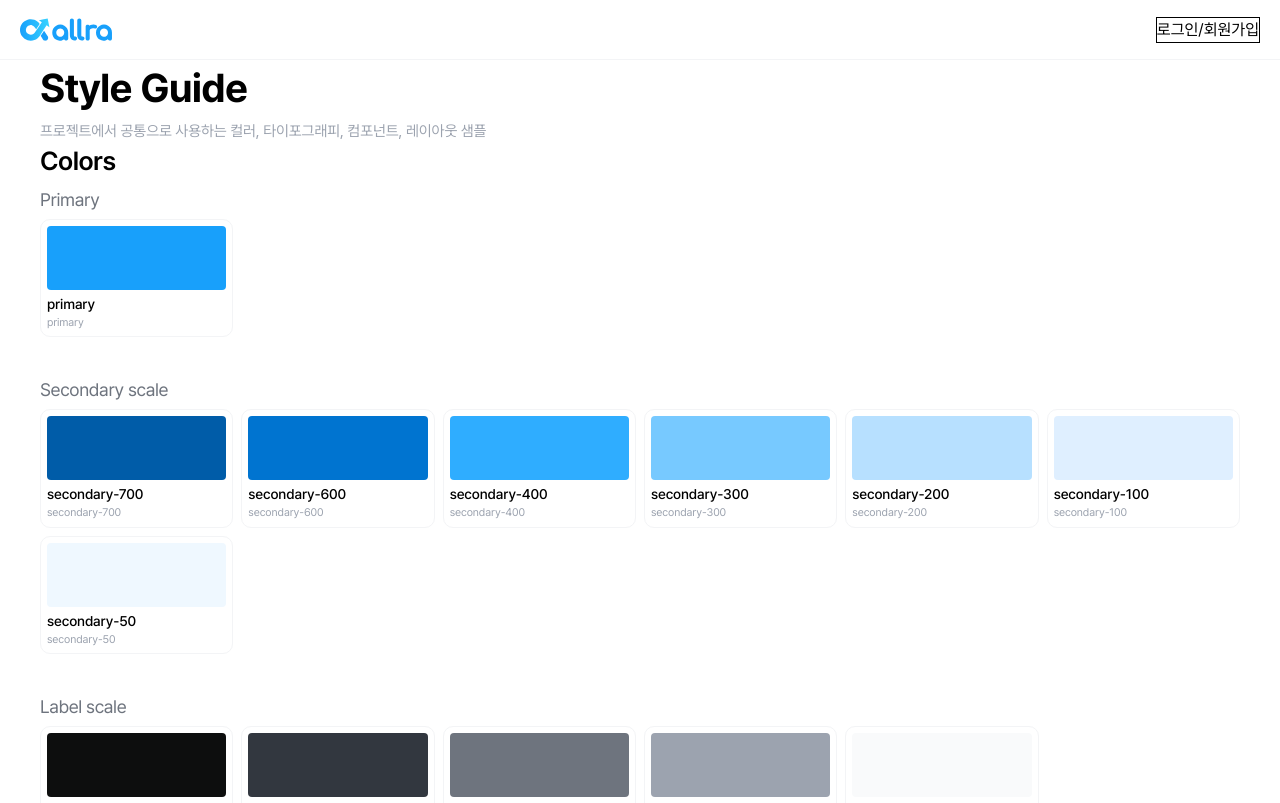
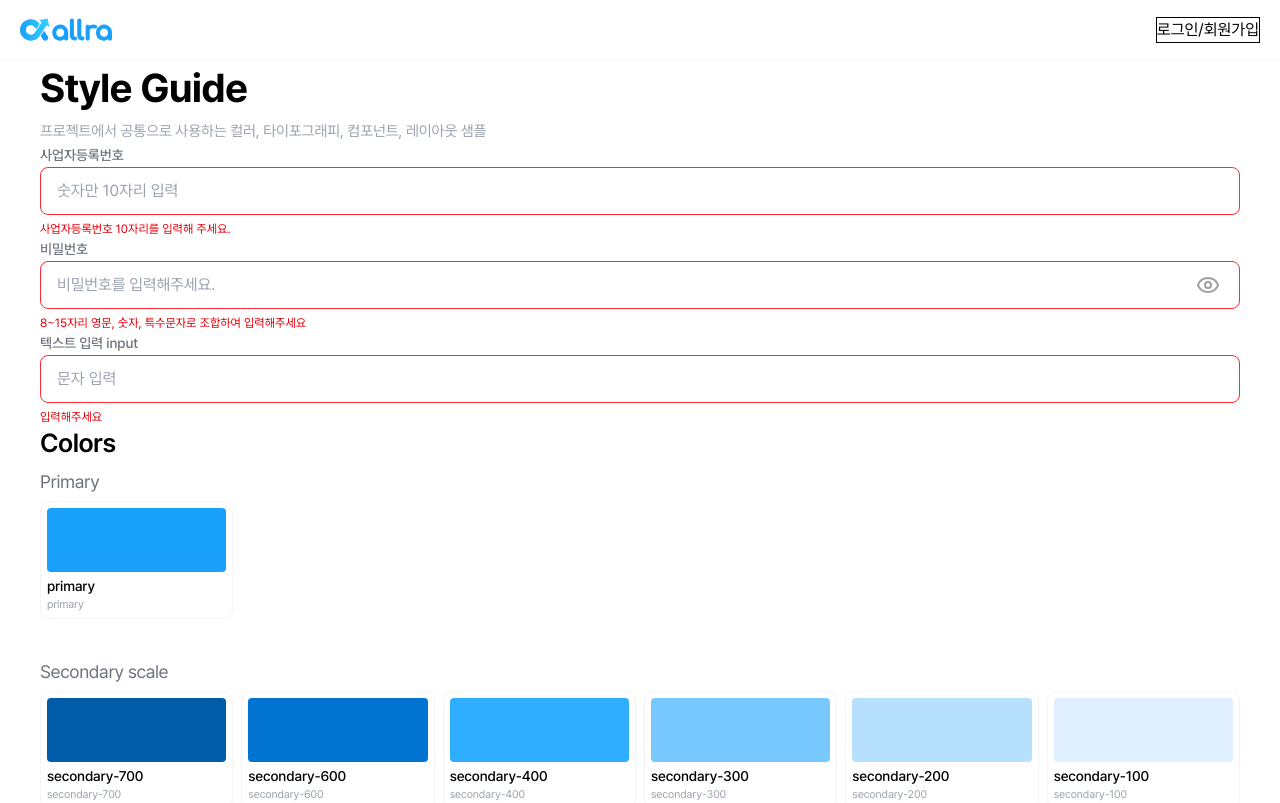
Before and after one commit to girl0330/allra-assignment-phg, a Next.js app: page /style-guide in a window 1280 px wide. Shown: the top 803 px of the page. Built offline with nearby package versions, Linux system fonts and the light colour scheme.

Commit message:
feat: input 계발(input 상태, 아이콘 설정, 초기화 handler)

```diff
--- a/src/app/style-guide/page.tsx
+++ b/src/app/style-guide/page.tsx
@@ -1,14 +1,75 @@
 'use client';
+
+import Input from '@/shared/components/Input';
+import { useState } from 'react';
 
 type Swatch = { name: string; className: string; text?: string };
 
 export default function StyleGuidePage() {
+  const [businessNo, setBussinessNo] = useState('');
+  const [password, setPassword] = useState('');
+  const [inputText, setInputText] = useState('');
+
   return (
     <div>
       <h1 className="text-display-2 font-bold">Style Guide</h1>
       <p className="mt-2 text-body-2 text-label-500">
         프로젝트에서 공통으로 사용하는 컬러, 타이포그래피, 컴포넌트, 레이아웃 샘플
       </p>
+      <div className="flex flex-col gap-6">
+        <Input
+          id="businessNo"
+          name="businessNo"
+          placeholder="숫자만 10자리 입력"
+          autoComplete="username"
+          type="text"
+          label="사업자등록번호"
+          value={businessNo}
+          onChange={(e) => {
+            setBussinessNo(e.target.value);
+          }}
+          clearable
+          onClear={() => {
+            setBussinessNo('');
+          }}
+          errorText="사업자등록번호 10자리를 입력해 주세요."
+        />
+      </div>
+
+      <div className="space-y-3">
+        <Input
+          id="password"
+          name="password"
+          label="비밀번호"
+          type="password"
+          placeholder="비밀번호를 입력해주세요."
+          autoComplete="current-password"
+          value={password}
+          onChange={(e) => setPassword(e.target.value)}
+          className="ring-offset-background file:text-sm flex w-full rounded-md border border-line-200 bg-background-default px-6 py-[12.5px] file:border-0 file:bg-transparent file:font-medium placeholder:text-body-2 placeholder:text-label-500 focus-visible:outline-hidden disabled:cursor-not-allowed disabled:border-0 disabled:bg-background-alternative disabled:text-status-disable disabled:placeholder:text-status-disable focus:ring-1 focus:ring-component-dark h-[48px] text-body-1"
+          showPasswordToggle
+          errorText="8~15자리 영문, 숫자, 특수문자로 조합하여 입력해주세요"
+        />
+      </div>
+
+      <div className="flex flex-col gap-6">
+        <Input
+          id="textInput"
+          name="textInput"
+          placeholder="문자 입력"
+          type="text"
+          label="텍스트 입력 input"
+          value={inputText}
+          onChange={(e) => {
+            setInputText(e.target.value);
+          }}
+          clearable
+          onClear={() => {
+            setInputText('');
+          }}
+          errorText="입력해주세요"
+        />
+      </div>
 
       {/* Colors */}
       <Section title="Colors">
--- /dev/null
+++ b/src/shared/components/Input.tsx
@@ -0,0 +1,138 @@
+'use client';
+
+import { useState } from 'react';
+import type React from 'react';
+import { Eye, EyeOff, Check, X } from 'lucide-react';
+
+export type InputStatus = 'none' | 'error' | 'success';
+
+interface InputProps extends React.InputHTMLAttributes<HTMLInputElement> {
+  label?: string;
+  errorText?: string;
+  status?: InputStatus;
+  clearable?: boolean;
+  showPasswordToggle?: boolean;
+  showCheckOnValid?: boolean;
+  onClear?: () => void;
+  containerClassName?: string;
+  className?: string;
+  autoComplete?: string;
+}
+
+const Input = ({
+  id,
+  name,
+  type = 'text',
+  label,
+  autoComplete = 'none',
+  value,
+  onChange,
+  status = 'none',
+  errorText,
+  clearable = false,
+  showPasswordToggle = false,
+  showCheckOnValid = false,
+  className,
+  containerClassName,
+  onClear,
+  ...props
+}: InputProps) => {
+  const [showPwd, setShowPwd] = useState(false);
+  const isPassword = showPasswordToggle || type === 'password';
+  const inputType = isPassword ? (showPwd ? 'text' : 'password') : type;
+
+  // input상태 설정
+  const hasValue = typeof value === 'string' ? value.length > 0 : typeof value === 'number' ? true : false;
+  const effectiveStatus: InputStatus = hasValue ? 'none' : 'error';
+  const isError = !hasValue || effectiveStatus === 'error';
+  const isSuccess = !isError && status === 'success';
+
+  // 아이콘 설정
+  const needRightIcon = isPassword || (clearable && hasValue) || (showCheckOnValid && isSuccess && hasValue);
+
+  // 초기화 이벤트
+  const handleClear = (e: React.MouseEvent<HTMLButtonElement>) => {
+    e.preventDefault();
+    e.stopPropagation();
+    onClear?.();
+    onChange?.({ target: { value: '' } } as unknown as React.ChangeEvent<HTMLInputElement>);
+  };
+
+  return (
+    <div className={`space-y-3 ${containerClassName ?? ''}`}>
+      {label && (
+        <label
+          className="peer-disabled:cursor-not-allowed peer-disabled:text-status-disable text-body-3 font-medium text-label-700"
+          htmlFor={id}
+        >
+          {label}
+        </label>
+      )}
+
+      <div className="relative w-full">
+        <input
+          id={id}
+          type={inputType}
+          value={value}
+          onChange={onChange}
+          aria-invalid={isError || undefined}
+          autoComplete={autoComplete}
+          className={[
+            'ring-offset-background file:text-sm flex w-full rounded-md border border-line-200 bg-background-default px-6 py-[12.5px]',
+            'file:border-0 file:bg-transparent file:font-medium',
+            'placeholder:text-body-2 placeholder:text-label-500',
+            'focus-visible:outline-hidden disabled:cursor-not-allowed disabled:border-0',
+            'disabled:bg-background-alternative disabled:text-status-disable disabled:placeholder:text-status-disable',
+            'focus:ring-1 focus:ring-component-dark h-[48px]',
+            isError ? 'border-red-500 focus:ring-red-500' : '',
+            isSuccess ? 'border-green-500' : '',
+            needRightIcon ? 'pr-12' : '',
+            // 커스텀 확장
+            className ?? '',
+          ].join(' ')}
+          {...props}
+        />
+
+        {/* 오른쪽 아이콘 영역 */}
+        <div className="absolute top-1/2 right-7 -translate-y-1/2 flex items-center gap-2">
+          {/* 유효성 체크 아이콘 */}
+          {showCheckOnValid && isSuccess && hasValue && (
+            <Check className="w-[24px] h-[24px] text-green-600" aria-hidden="true" />
+          )}
+
+          {/* 클리어 버튼 */}
+          {clearable && hasValue && (
+            <button type="button" onClick={handleClear} className="cursor-pointer" aria-label="입력 내용 지우기">
+              <X className="w-[24px] h-[24px] text-neutral-400 hover:text-neutral-600" />
+            </button>
+          )}
+
+          {/* 비밀번호 표시/숨김 토글 */}
+          {isPassword && (
+            <button
+              type="button"
+              onClick={(e) => {
+                e.preventDefault();
+                e.stopPropagation();
+                setShowPwd((s) => !s);
+              }}
+              className="cursor-pointer"
+              aria-label={showPwd ? '비밀번호 숨기기' : '비밀번호 표시'}
+            >
+              {showPwd ? (
+                <EyeOff className="w-[24px] h-[24px] text-neutral-400 hover:text-neutral-600" />
+              ) : (
+                <Eye className="w-[24px] h-[24px] text-neutral-400 hover:text-neutral-600" />
+              )}
+            </button>
+          )}
+        </div>
+      </div>
+
+      {/* 에러 문구 */}
+      {!hasValue ? <p className="text-xs text-red-600">{errorText}</p> : null}
+    </div>
+  );
+};
+
+export default Input;
```
